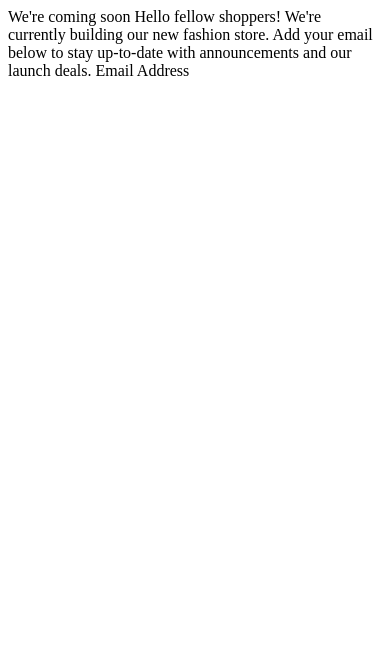
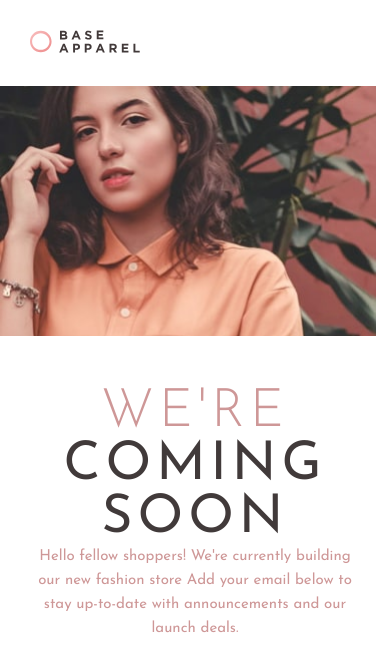
Before and after one commit to Emrikcah/base-appearal-coming-soon, a website: page dist/index.html in a window 390 px wide. Drawn offline with Linux system fonts and the light colour scheme.

Commit message:
added styles for mobile and finished html markup

```diff
--- a/dist/css/main.css
+++ b/dist/css/main.css
@@ -0,0 +1,76 @@
+:root {
+  --desaturated-red: hsl(0, 36%, 70%);
+  --soft-red: hsl(0, 93%, 68%);
+  --dark-grayish-red: hsl(0, 6%, 24%);
+  --gradient-one: linear-gradient(135deg, hsl(0, 0%, 100%), hsl(0, 100%, 98%)) no-repeat;
+  --gradient-two: linear-gradient(135deg, hsl(0, 80%, 86%), hsl(0, 74%, 74%)) no-repeat;
+  --light: 300;
+  --regular: 400;
+  --semi-bold: 600;
+}
+
+*,
+*::before,
+*::after {
+  margin: 0;
+  padding: 0;
+  box-sizing: border-box;
+}
+
+html {
+  font-size: 10px;
+}
+
+body {
+  font-family: "Josefin Sans", sans-serif;
+  color: var(--desaturated-red);
+}
+
+img {
+  width: 11rem;
+}
+
+.logo {
+  padding: 3rem;
+}
+
+.grid {
+}
+
+.bg-img {
+  width: 37.6rem;
+  height: 25rem;
+  background-image: url("../images/hero-mobile.jpg");
+  background-repeat: no-repeat;
+  background-size: cover;
+  margin-bottom: 5rem;
+}
+
+.sign-up {
+  text-align: center;
+  width: 85%;
+  margin: 0 auto;
+}
+
+.title {
+  font-weight: var(--light);
+}
+
+.title,
+.coming,
+.soon {
+  font-size: 5.33rem;
+  text-transform: uppercase;
+  letter-spacing: .5rem;
+}
+
+.coming,.soon{
+   font-weight: var(--regular);
+   color: var(--dark-grayish-red);
+}
+
+.text {
+   font-size: 1.5rem;
+   line-height: 2.4rem;
+
+}
--- a/dist/index.html
+++ b/dist/index.html
@@ -1,24 +1,34 @@
 <!DOCTYPE html>
 <html lang="en">
-<head>
-  <meta charset="UTF-8">
-  <meta name="viewport" content="width=device-width, initial-scale=1.0"> <!-- displays site properly based on user's device -->
+  <head>
+    <meta charset="UTF-8" />
+    <meta name="viewport" content="width=device-width, initial-scale=1.0" />
+    <!-- displays site properly based on user's device -->
 
-  <link rel="icon" type="image/png" sizes="32x32" href="./images/favicon-32x32.png">
+    <link rel="icon" type="image/png" sizes="32x32" href="./images/favicon-32x32.png" />
+    <!-- Google font -->
+    <link
+      href="https://fonts.googleapis.com/css2?family=Josefin+Sans:wght@300;400;600&display=swap"
+      rel="stylesheet"
+    />
+    <!-- My styles -->
+    <link rel="stylesheet" href="css/main.css" />
 
-  <title>Frontend Mentor | Base Apparel coming soon page</title>
+    <title>Frontend Mentor | Base Apparel coming soon page</title>
+  </head>
+  <body>
+    <div class="logo">
+      <img src="images/logo.svg" alt="Base Apparel" />
+    </div>
+    <main class="grid">
+      <section class="bg-img"></section>
+      <section class="sign-up">
+        <h1 class="title">We're <span class="coming">coming <span class="soon">soon</span></span></h1>
+        <div class="text">
+          Hello fellow shoppers! We're currently building our new fashion store Add your email below to stay up-to-date with announcements and our launch deals.
 
-
-</head>
-<body>
-
-  We're coming soon
-
-  Hello fellow shoppers! We're currently building our new fashion store.
-  Add your email below to stay up-to-date with announcements and our launch deals.
-
-  Email Address
-
-
-</body>
+        </div>
+      </section>
+    </main>
+  </body>
 </html>
```
Also changed, not shown: 1 other file.
